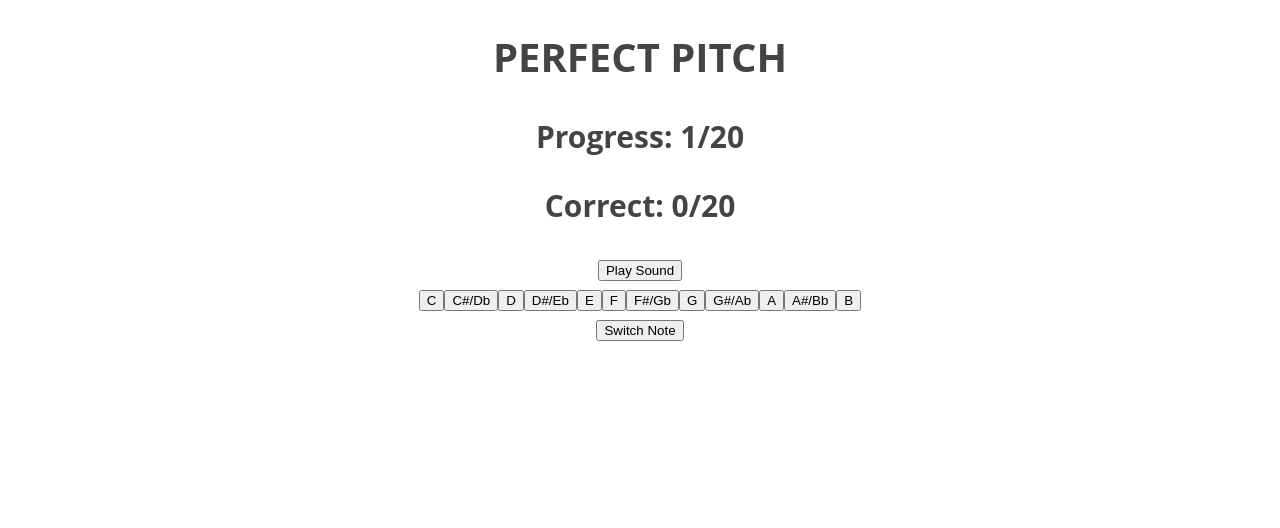
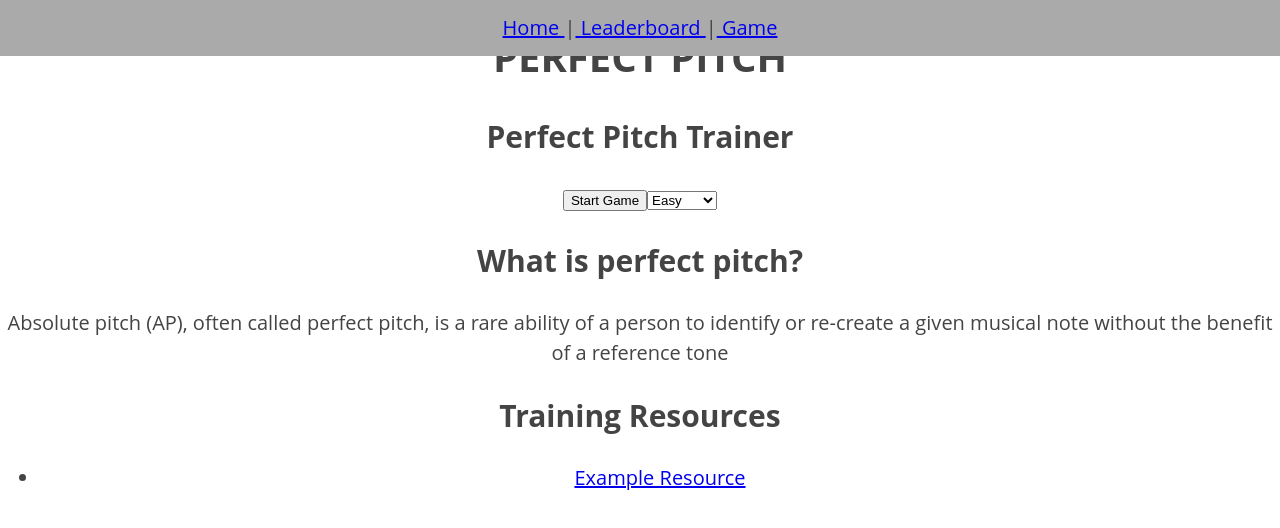
Before and after one commit to d-h-chan/perfect-pitch, a React (Create React App) app: page / in a window 1280 px wide. Shown: the top 528 px of the page. Built offline with nearby package versions, Linux system fonts and the light colour scheme.

Commit message:
added disabled buttons and difficulty levels

```diff
--- a/package.json
+++ b/package.json
@@ -8,6 +8,7 @@
     "@testing-library/user-event": "^7.2.1",
     "react": "^16.12.0",
     "react-dom": "^16.12.0",
+    "react-router-dom": "^5.1.2",
     "react-scripts": "3.3.0"
   },
   "scripts": {
--- a/src/App/App.js
+++ b/src/App/App.js
@@ -1,6 +1,11 @@
 import React, { Component } from 'react';
 import Context from '../ContextManagement/Context.js'
+import { Route } from 'react-router-dom'
+import InfoPage from '../InfoPage/InfoPage.js'
 import GamePage from '../GamePage/GamePage.js'
+import Leaderboard from '../Leaderboard/Leaderboard.js'
+import { Link } from 'react-router-dom';
+import { DifficultyEnum } from '../store.js';
 
 class App extends Component {
 
@@ -9,28 +14,57 @@ class App extends Component {
   };
 
   incrementProgress = () => {
-    this.setState({progress: this.state.progress + 1})
+    this.setState({ progress: this.state.progress + 1 })
   }
 
   incrementScore = () => {
-    this.setState({score: this.state.score +1})
+    this.setState({ score: this.state.score + 1 })
+  }
+
+  addScore = (score) => {
+    let scores = this.state.scores.concat(score);
+    this.setState({ scores })
+  }
+
+  setDifficulty = (difficulty) => {
+    this.setState({difficulty})
   }
 
   state = {
     currentNote: 440,
     setCurrentNote: this.setCurrentNote,
-    progress: 1,
+    progress: 0,
     incrementProgress: this.incrementProgress,
     score: 0,
-    incrementScore: this.incrementScore
+    incrementScore: this.incrementScore,
+    scores: [
+      {
+        user: "aaa",
+        score: 20
+      },
+      {
+        user: "bbb",
+        score: 5
+      },
+    ],
+    addScore: this.addScore,
+    difficulty: DifficultyEnum.EASY,
+    setDifficulty: this.setDifficulty
   };
 
   render() {
     return (
       <main className='App'>
         <Context.Provider value={this.state}>
+          <nav>
+            <Link to="/">Home </Link> |
+            <Link to="/leaderboard/"> Leaderboard </Link> |
+            <Link to="/game/"> Game</Link>
+          </nav>
           <h1>PERFECT PITCH</h1>
-          <GamePage></GamePage>
+          <Route exact path='/leaderboard' component={Leaderboard} />
+          <Route exact path='/game' component={GamePage} />
+          <Route exact path='/' component={InfoPage} />
         </Context.Provider>
       </main>
     );
--- a/src/ContextManagement/Context.js
+++ b/src/ContextManagement/Context.js
@@ -1,4 +1,4 @@
-import React, { useState } from 'react'
+import React from 'react'
 
 //set the defaults
 const Context = React.createContext({
@@ -7,7 +7,9 @@ const Context = React.createContext({
   //progress: 1,
   incrementProgress: () => {},
   //score: 0,
-  incrementScore: () => {}
+  incrementScore: () => {},
+  addScore: () => {},
+  setDifficulty: () => {}
 });
 
 export default Context;
--- a/src/GamePage/GamePage.js
+++ b/src/GamePage/GamePage.js
@@ -1,6 +1,6 @@
 import React, { Component } from 'react';
 import Context from '../ContextManagement/Context.js'
-import { idToFrequencyMap, noteToFrequencyMap, notes } from '../store.js';
+import { idToFrequencyMap, noteToFrequencyMap, notes, audioDuration, gameLength, noteToIdMap} from '../store.js';
 
 class GamePage extends Component {
 
@@ -13,7 +13,11 @@ class GamePage extends Component {
 
   makeButton = (note) => {
     return (
-      <button onClick={this.handleAnswerClick} id={note}>
+      <button
+      onClick={this.handleAnswerClick}
+      id={noteToIdMap[note]}
+      key={note}
+      disabled={noteToIdMap[note] > this.context.difficulty}>
         {note}
       </button>
     );
@@ -29,9 +33,10 @@ class GamePage extends Component {
   playNote = (frequency) => {
     let oscillator = this.audioContext.createOscillator();
     oscillator.connect(this.audioContext.destination);
+    console.log(frequency)
     oscillator.frequency.setValueAtTime(frequency, this.audioContext.currentTime); // value in hertz
     oscillator.start(this.audioContext.currentTime)
-    oscillator.stop(this.audioContext.currentTime + 1.5)
+    oscillator.stop(this.audioContext.currentTime + audioDuration)
   }
 
   handlePlayButtonClick = (event) => {
@@ -39,21 +44,34 @@ class GamePage extends Component {
   }
 
   generateRandomNote = () => {
-    const num = Math.floor(Math.random() * 11) + 1;
+    const num = Math.floor(Math.random() * this.context.difficulty) + 1;
+    console.log(num)
     const frequency = idToFrequencyMap[num]
+    console.log(frequency)
+
     return frequency
   }
 
-  handleNextButtonClick = (event) => {
+  handleNextButtonClick = () => {
     this.context.setCurrentNote(this.generateRandomNote())
     this.context.incrementProgress()
+  }
+
+  handleSubmit = (event) => {
+    event.preventDefault()
+    let userName = event.target.userNameInput.value
+    this.context.addScore(
+      {user: userName, score: this.context.score}
+    )
   }
 
   render() {
     return (
       <>
-        <h2>Progress: {this.context.progress}/20</h2>
-        <h2>Correct: {this.context.score}/20</h2>
+        <h2>Correct: {this.context.score}/{gameLength}</h2>
+        {this.context.progress !== gameLength && (
+        <>
+          <h2>Progress: {this.context.progress}/{gameLength}</h2>
           <button id="playNoteButton" onClick={this.handlePlayButtonClick}>Play Sound</button>
           <br></br>
           {notes.map(this.makeButton)}
@@ -61,7 +79,15 @@ class GamePage extends Component {
           <button id="nextButton" onClick={this.handleNextButtonClick}>
             Switch Note
           </button>
-
+        </>
+        )}
+        {this.context.progress === gameLength && (
+          <form onSubmit={this.handleSubmit}>
+            UserName
+            <input id="userNameInput" name="userNameInput"></input>
+            <button type="submit">Submit</button>
+          </form>
+        )}
       </>
     );
   }
--- a/src/GameStart/GameStart.js
+++ b/src/GameStart/GameStart.js
@@ -1,15 +1,31 @@
 import React, { Component } from 'react';
+import {withRouter} from 'react-router';
+import Context from '../ContextManagement/Context.js'
+import {DifficultyEnum} from '../store.js'
 
 class GameStart extends Component {
+
+  static contextType = Context;
+
+  handleSubmit = (event) => {
+    event.preventDefault()
+    //set score and progress to base values
+    this.props.history.push('/game')
+  }
+
+  handleChange = (event) => {
+    this.context.setDifficulty(event.target.value)
+  }
+
   render() {
     return (
       <>
-        <form>
+        <form onSubmit={this.handleSubmit}>
           <button type="submit">Start Game</button>
-          <select>
-            <option value="easy">Easy</option>
-            <option value="medium">Medium</option>
-            <option value="hard">Hard</option>
+          <select value={this.context.difficulty} onChange={this.handleChange} id="difficultySelect">
+            <option value={DifficultyEnum.EASY}>Easy</option>
+            <option value={DifficultyEnum.MEDIUM}>Medium</option>
+            <option value={DifficultyEnum.HARD}>Hard</option>
           </select>
         </form>
       </>
@@ -17,4 +33,4 @@ class GameStart extends Component {
   }
 }
 
-export default GameStart;
+export default withRouter(GameStart);
--- /dev/null
+++ b/src/Leaderboard/Leaderboard.js
@@ -0,0 +1,41 @@
+import React, { Component } from 'react';
+import Context from '../ContextManagement/Context.js'
+
+class Leaderboard extends Component {
+
+  static contextType = Context;
+
+  makeTable = (item) => {
+    return (
+      <tr>
+        <td>
+          {item.user}
+        </td>
+        <td>
+          {item.score}
+        </td>
+      </tr>
+    );
+  }
+
+  render() {
+    return (
+      <>
+        <h2>Leaderboard</h2>
+        <table>
+          <thead>
+            <tr>
+              <th>User</th>
+              <th>Score</th>
+            </tr>
+          </thead>
+          <tbody>
+            {this.context.scores.map(this.makeTable)}
+          </tbody>
+        </table>
+      </>
+    );
+  }
+}
+
+export default Leaderboard;
--- a/src/index.js
+++ b/src/index.js
@@ -1,6 +1,12 @@
 import React from 'react';
 import ReactDOM from 'react-dom';
+import { BrowserRouter } from "react-router-dom";
 import App from './App/App';
 import './index.css';
 
-ReactDOM.render(<App />, document.getElementById('root'));
+ReactDOM.render(
+  <BrowserRouter>
+    <App />
+  </BrowserRouter>,
+  document.getElementById('root')
+);
--- a/src/store.js
+++ b/src/store.js
@@ -12,21 +12,22 @@ const idToFrequencyMap = {
   11: 415.3047, // "G#/Ab",
   12: 466.1638,// "A#/Bb",
 }
-/*
-const frequencyToNoteMap = {
-  261.6256: "C",
-  277.1826: "C#/Db",
-  293.6648: "D",
-  311.1270: "D#/Eb",
-  329.6276: "E",
-  349.2282: "F",
-  369.9944: "F#/Gb",
-  391.9954: "G",
-  415.3047: "G#/Ab",
-  440.0000: "A",
-  466.1638: "A#/Bb",
-  493.8833: "B",
-}*/
+
+
+const noteToIdMap = {
+  "C": 1,
+  "C#/Db": 8,
+  "D": 4,
+  "D#/Eb": 9,
+  "E": 2,
+  "F": 5,
+  "F#/Gb": 10,
+  "G": 3,
+  "G#/Ab": 11,
+  "A": 6,
+  "A#/Bb": 12,
+  "B": 7,
+}
 
 const noteToFrequencyMap = {
   "C": 261.6256,
@@ -45,4 +46,11 @@ const noteToFrequencyMap = {
 
 const notes=["C", "C#/Db", "D", "D#/Eb", "E", "F", "F#/Gb", "G", "G#/Ab", "A", "A#/Bb", "B"]
 
-export {idToFrequencyMap, noteToFrequencyMap, notes};
+const DifficultyEnum = {EASY:3, MEDIUM:7, HARD:12}
+Object.freeze(DifficultyEnum)
+
+const gameLength = 20
+
+const audioDuration = 1.5
+
+export {idToFrequencyMap, noteToFrequencyMap, noteToIdMap, notes, DifficultyEnum, gameLength, audioDuration};
```
Also changed, not shown: 1 other file (tests, documents, lock files or other folders). Lines whose indentation alone changed are shown as unchanged.
